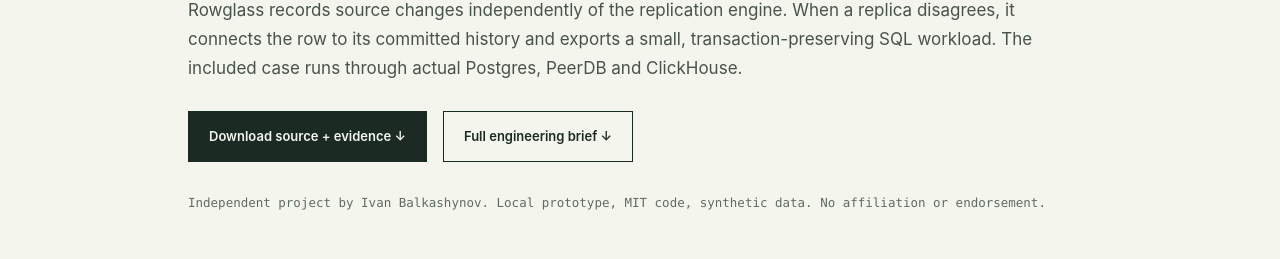
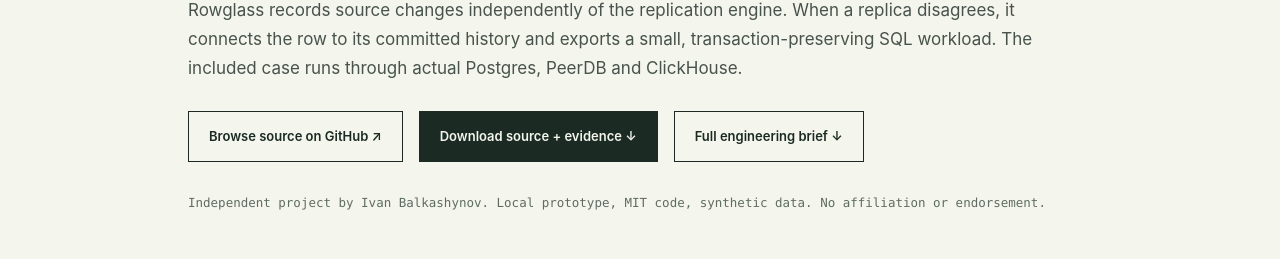
Before and after one commit to balkashynov/rowglass, a plain HTML site: page demo/engineering.html in a window 1280 px wide. Shown: the part 474-733 px from the top of the page. Drawn offline with Linux system fonts and the light colour scheme.

```diff
--- a/demo/engineering.html
+++ b/demo/engineering.html
@@ -86,6 +86,9 @@
         case runs through actual Postgres, PeerDB and ClickHouse.
       </p>
       <div class="actions">
+        <a class="button light" href="https://github.com/balkashynov/rowglass"
+          >Browse source on GitHub ↗</a
+        >
         <a class="button dark" href="rowglass-source.zip" download
           >Download source + evidence ↓</a
         ><a class="button light" href="notes/ENGINEERING.md" download
```
Also changed, not shown: demo/index.html (+1 -0 lines), web/engineering.html (+3 -0 lines), web/index.html (+1 -0 lines), 2 other files.
